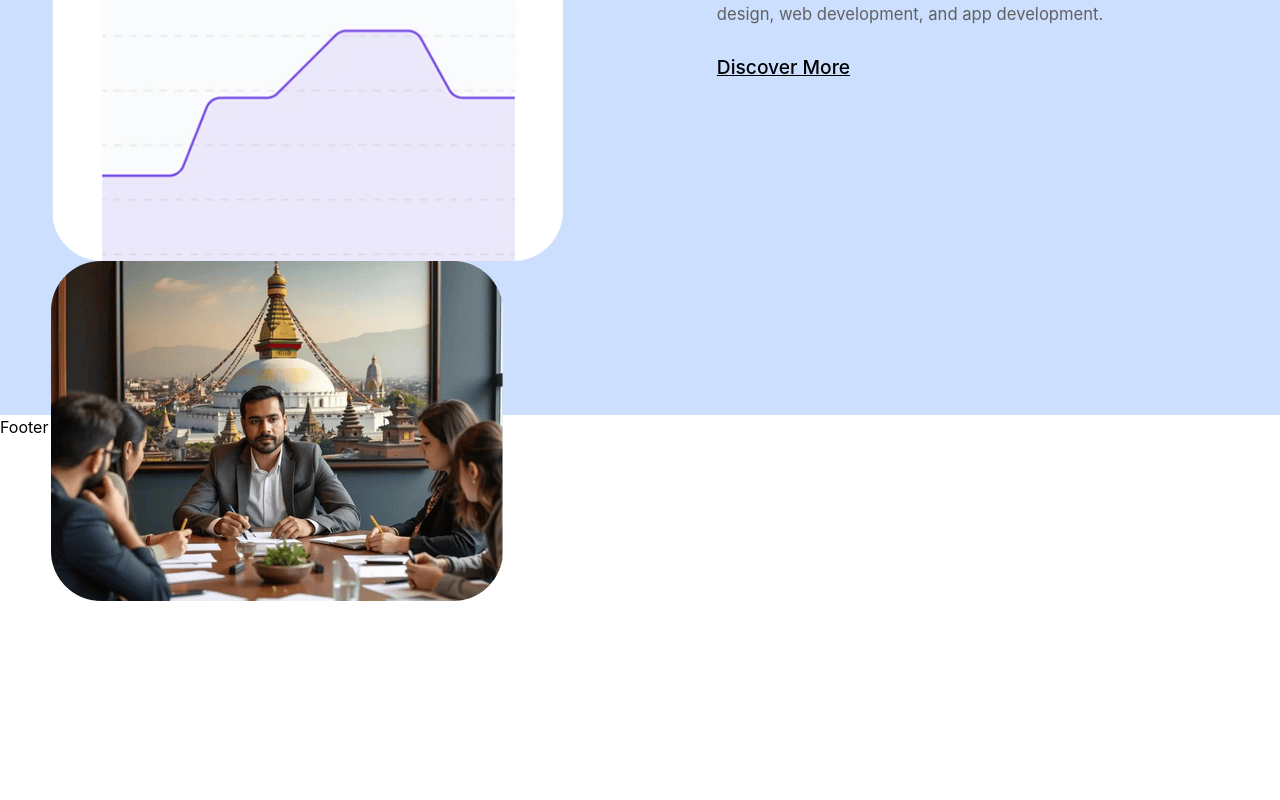
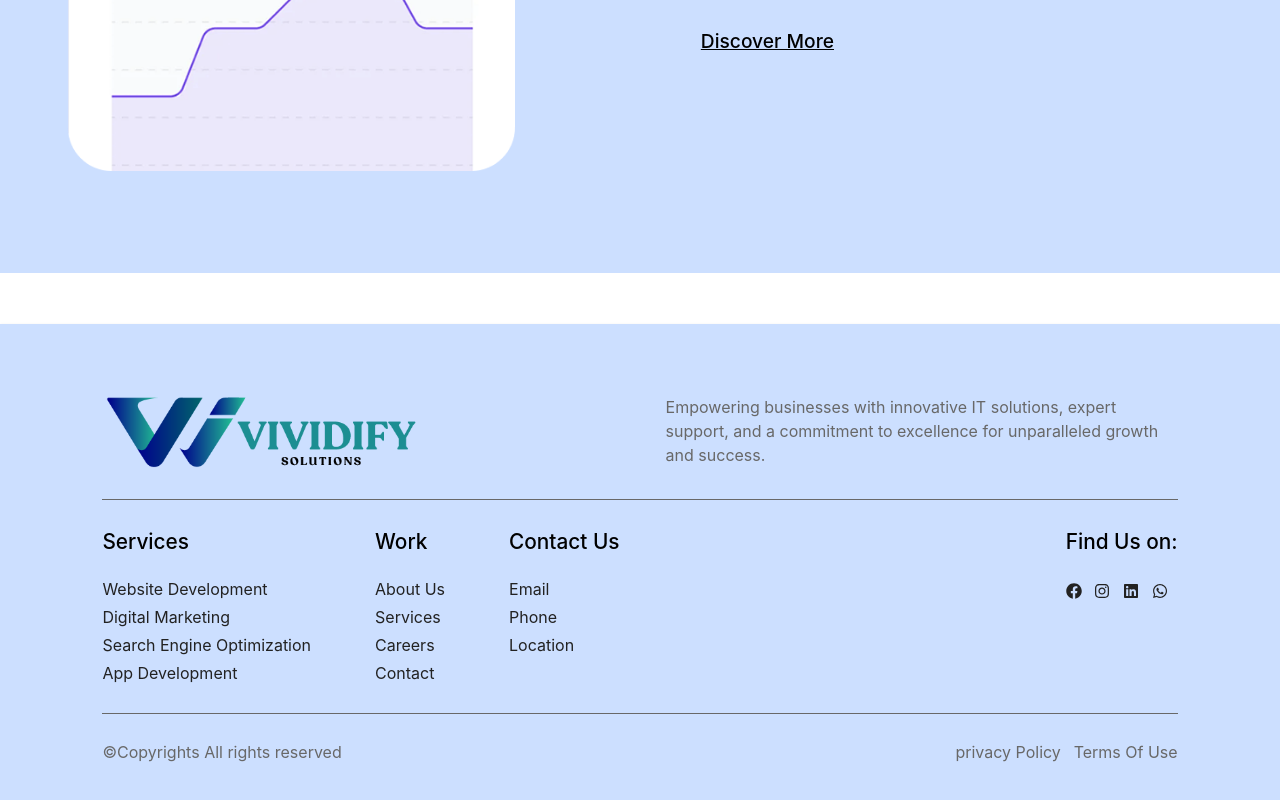
Before and after one commit to aayushaa-ghimire/Vividify, a React (Vite) app: page / in a window 1280 px wide. Shown: the part 3700-4500 px from the top of the page. Before the commit the page ends 4301 px from the top, so only its background shows below. Built offline with nearby package versions, Linux system fonts and the light colour scheme.

Commit message:
Footer Changes

```diff
--- a/package.json
+++ b/package.json
@@ -12,7 +12,9 @@
   "dependencies": {
     "@tailwindcss/vite": "^4.2.2",
     "react": "^19.2.4",
+    "react-bootstrap-icons": "^1.11.6",
     "react-dom": "^19.2.4",
+    "react-icons": "^5.6.0",
     "react-router-dom": "^7.13.1",
     "tailwindcss": "^4.2.2"
   },
--- a/src/Components/Footer.jsx
+++ b/src/Components/Footer.jsx
@@ -1,9 +1,110 @@
 import React from 'react'
+import { FaFacebook, FaInstagram, FaLinkedin, FaWhatsapp } from "react-icons/fa";
 
 function Footer() {
   return (
     <>
-      <div>Footer</div>
+     <div className='flex flex-col bg-[#ccdfff] shadow gap-[2vw] px-[8vw] py-[5vw] mt-[4vw]'>
+
+
+      {/* Top Section */}
+
+        <div className='flex justify-between items-center'>
+            <div>
+              <img src="../../public/vividify-logo.png" alt="logo " className='w-[25vw]' />
+            </div>
+
+            <div>
+              <p className='w-[40vw] text-[#686868]'>Empowering businesses with innovative IT solutions, expert support, and a commitment to excellence for unparalleled growth and success.</p>
+            </div>
+        </div>
+
+
+      {/* Mid Section */}
+          <div className='flex justify-between gap-[2vw] w-full py-[2vw] border-y-[#686868] border-y-[0.14vw] border-x-0 '>
+
+            {/* <div>
+              <div>
+              <img src="../../public/vividify-logo.png" alt="logo " className='w-[15vw]' />
+            </div>
+            </div> */}
+
+            <div className='flex gap-[5vw] justify-center'>
+              <div className='flex flex-col gap-[1.4vw]'>
+                <h4 className='font-medium text-[1.3rem]'>Services</h4>
+
+                <ul className='leading-[2.2vw] items-center text-[#222222]'>
+                  <li><a href='...'>Website Development</a></li>
+                  <li className=''><a href='...'>Digital Marketing</a></li>
+                  <li><a href='...'>Search Engine Optimization</a></li>
+                  <li><a href='...'>App Development</a></li>
+                </ul>
+              </div>
+
+
+              <div className='flex flex-col gap-[1.4vw]'>
+                <h4 className='font-medium text-[1.3rem]'>Work</h4>
+                <ul className='leading-[2.2vw] items-center text-[#222222]'>
+                  <li><a href='...'>About Us</a></li>
+                  <li><a href='...'>Services</a></li>
+                  <li><a href='...'>Careers</a></li>
+                  <li><a href='...'>Contact</a></li>
+                </ul>
+              </div>
+
+
+              <div className='flex flex-col gap-[1.4vw]'>
+                <h4 className='font-medium text-[1.3rem]'>Contact Us</h4>
+                <ul className='leading-[2.2vw] items-center text-[#222222]'>
+                <li><a href='...'>Email</a></li>
+                <li><a href='...'>Phone</a></li>
+                <li><a href='...'>Location</a></li>
+                </ul>
+              </div>
+
+            </div>
+
+            <div className='flex flex-col gap-[2vw]'>
+              <div>
+                <h4 className='font-medium text-[1.3rem]'>Find Us on:</h4>
+              </div>
+
+              <div className='flex gap-[1vw] text-[#222222]'>
+
+                <a href="https://facebook.com" target="_blank">
+                  <FaFacebook />
+                </a>
+
+                <a href="https://instagram.com" target="_blank">
+                  <FaInstagram />
+                </a>
+
+                <a href="https://linkedin.com" target="_blank">
+                  <FaLinkedin />
+                </a>
+
+                <a href="https://wa.me/your-number">
+                  <FaWhatsapp />
+                </a>
+
+              </div>
+
+            </div>
+        </div>
+
+
+        {/* Last Part */}
+
+        <div className='flex justify-between '>
+           <p className='text-[#686868]'>©Copyrights All rights reserved</p>
+
+           <ul className='flex  gap-[1vw] text-[#686868]'>
+            <li>privacy Policy</li>
+            <li>Terms Of Use</li>
+           </ul>
+        </div>
+
+     </div>
     </>
   )
 }
--- a/src/Components/Marketing.jsx
+++ b/src/Components/Marketing.jsx
@@ -3,10 +3,10 @@ import React from 'react'
 function Marketing() {
   return (
     <>
-      <div className='flex bg-[#ccdfff] gap-[4vw] pb-[12vw] pt-[10vw] justify-around'>
+      <div className='flex bg-[#ccdfff] gap-[4vw] pb-[8vw] pt-[8vw] justify-around'>
         <div className='w-40vw'>
-            <img src="../../public/about-thum11.png" alt="img" className='w-[40vw]' />
-            <img src="../../public/home-team.png" alt="img" className='absolute' />
+            <img src="../../public/about-thum11.png" alt="img" className='w-[35vw]' />
+            {/* <img src="../../public/home-team.png" alt="img" className='absolute' /> */}
         </div>
 
         <div className='flex flex-col gap-[2vw] w-[40vw]'>
--- a/src/Components/Pages/Home.jsx
+++ b/src/Components/Pages/Home.jsx
@@ -14,6 +14,7 @@ function Home() {
       <WhatWeDo/>
       <OurServices/>
       <Marketing/>
+
     </div>
     </>
   )
```
Also changed, not shown: src/Components/AnimatedText.jsx (+0 -29 lines), 1 other file (tests, documents, lock files or other folders).
